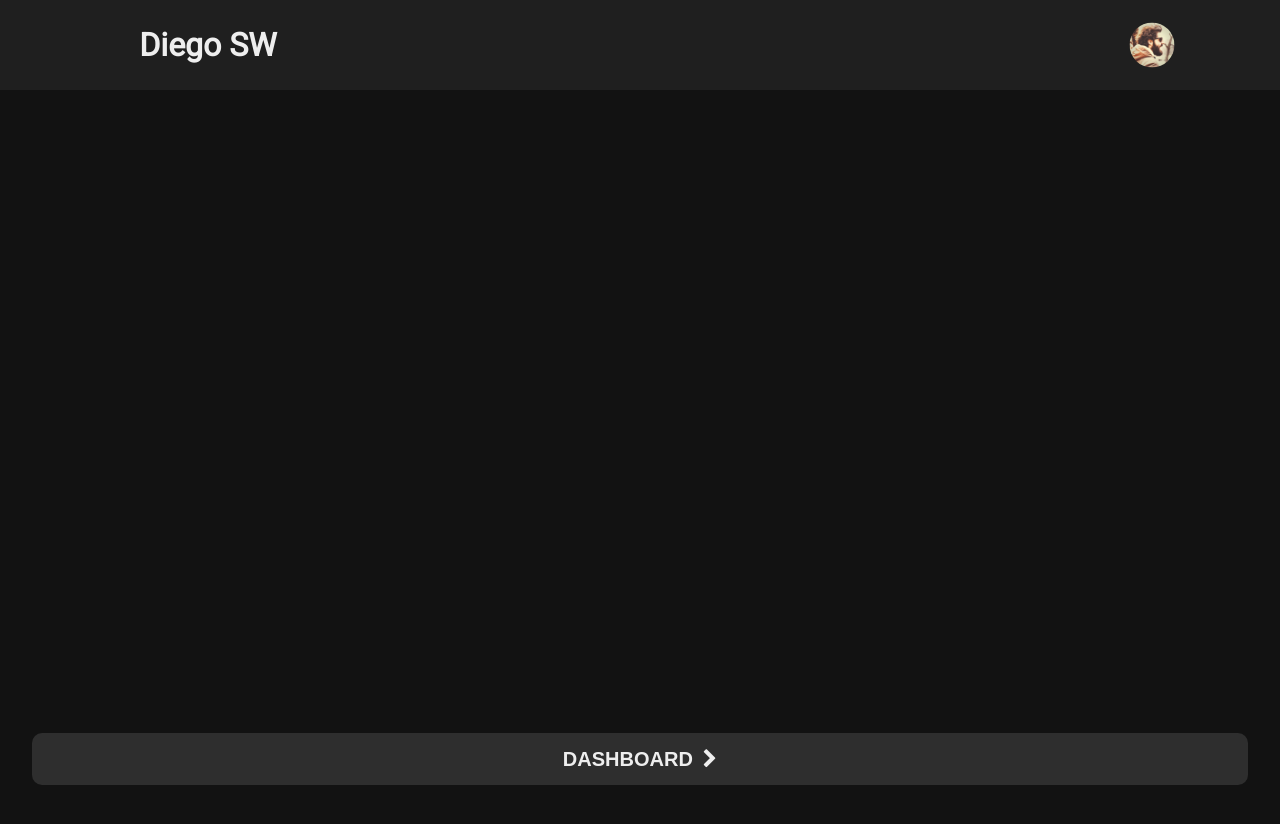
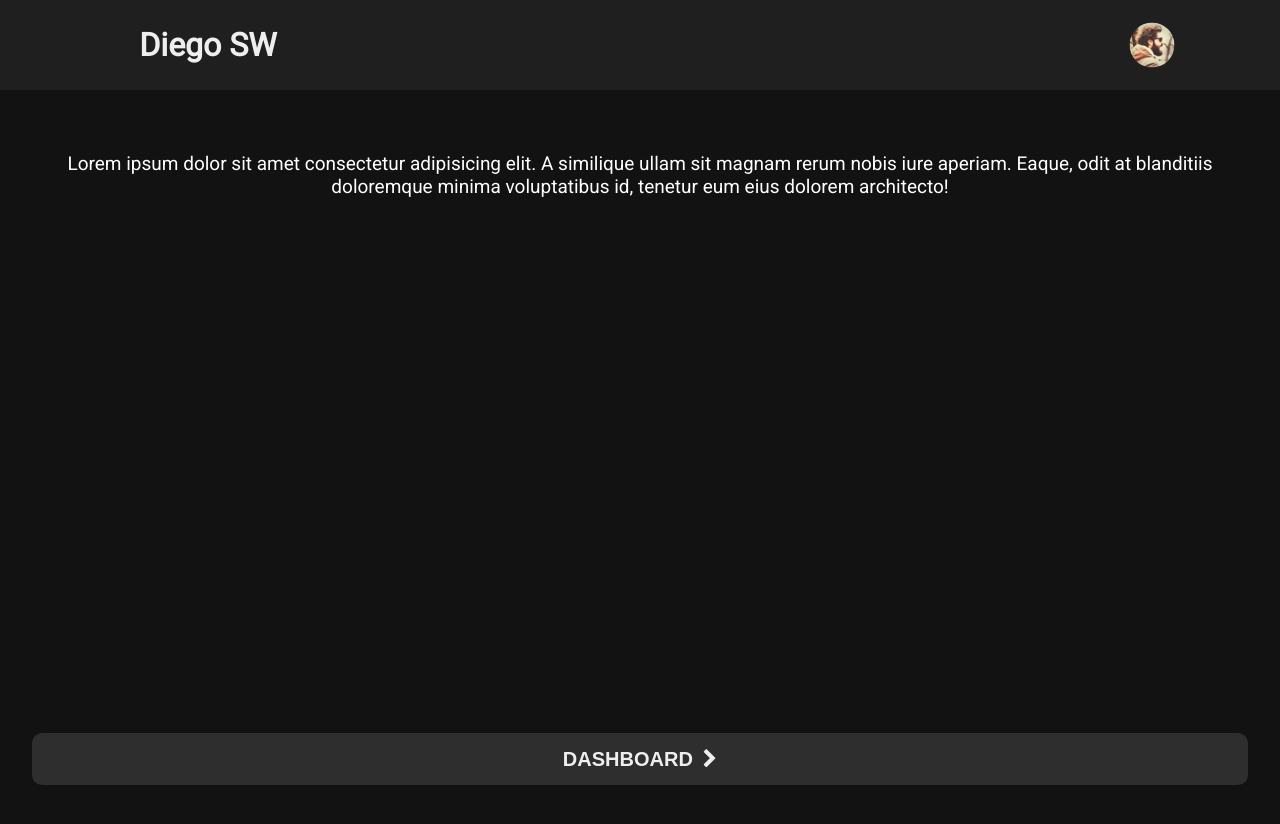
Before and after one commit to hidiego/webPage, an Angular app: page / in a window 1280 px wide. Shown: the top 824 px of the page. After the commit the page ends 800 px from the top, so only its background shows below. Built offline with nearby package versions, Linux system fonts and the light colour scheme.

Commit message:
- Lorem ipsum text on front page

```diff
--- a/src/app/app.component.html
+++ b/src/app/app.component.html
@@ -1,6 +1,10 @@
 <app-header></app-header>
-<div></div>
-<app-button class="animated bounce delay-1s" expand="full" logo="fa-chevron-right"
-  >DASHBOARD</app-button
->
-<router-outlet></router-outlet>
+<app-button class="animated bounce delay-1s" expand="full" logo="fa-chevron-right">
+  DASHBOARD
+</app-button>
+<div style="color: white;">
+  Lorem ipsum dolor sit amet consectetur adipisicing elit. A similique ullam sit magnam rerum nobis
+  iure aperiam. Eaque, odit at blanditiis doloremque minima voluptatibus id, tenetur eum eius
+  dolorem architecto!
+</div>
+<router-outlet> </router-outlet>
--- a/src/app/app.component.scss
+++ b/src/app/app.component.scss
@@ -1,5 +1,9 @@
 div {
-  height: 900px;
+  flex: 1 auto;
+  padding: 2rem;
+  margin-top: 120px;
+  text-align: center;
+  font-size: 19px;
 }
 
 app-button {
--- a/src/app/header/header.component.scss
+++ b/src/app/header/header.component.scss
@@ -11,7 +11,6 @@
   font-weight: bold;
   transition: height 1s;
 }
-
 h1 {
   position: absolute;
   top: 50%;
```
